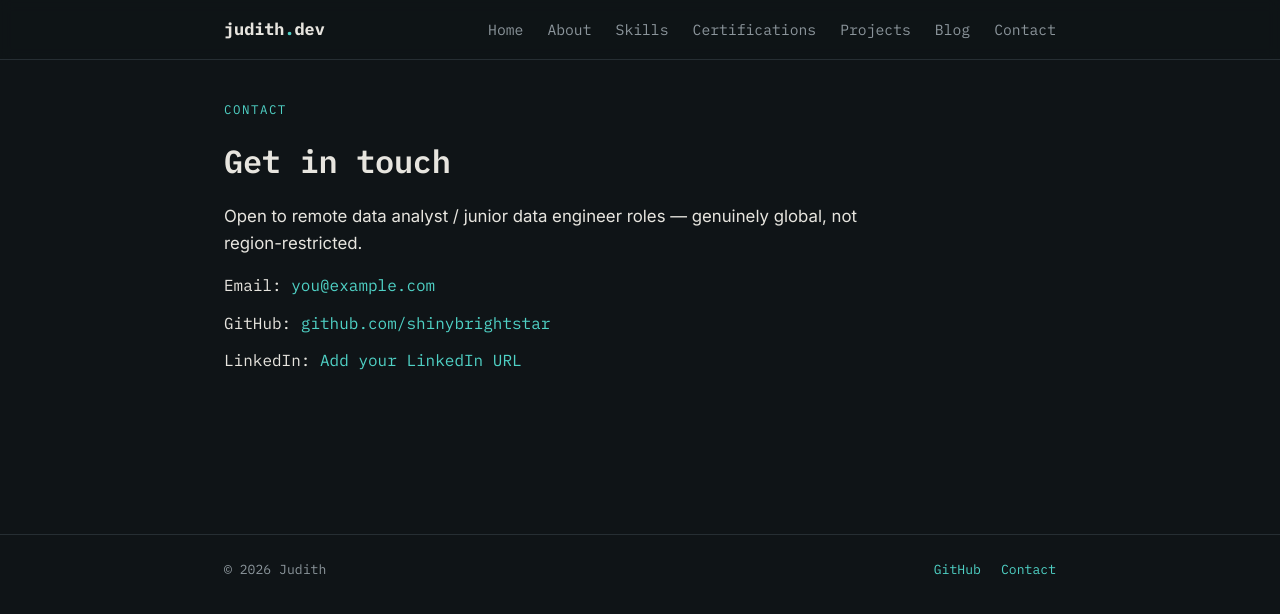
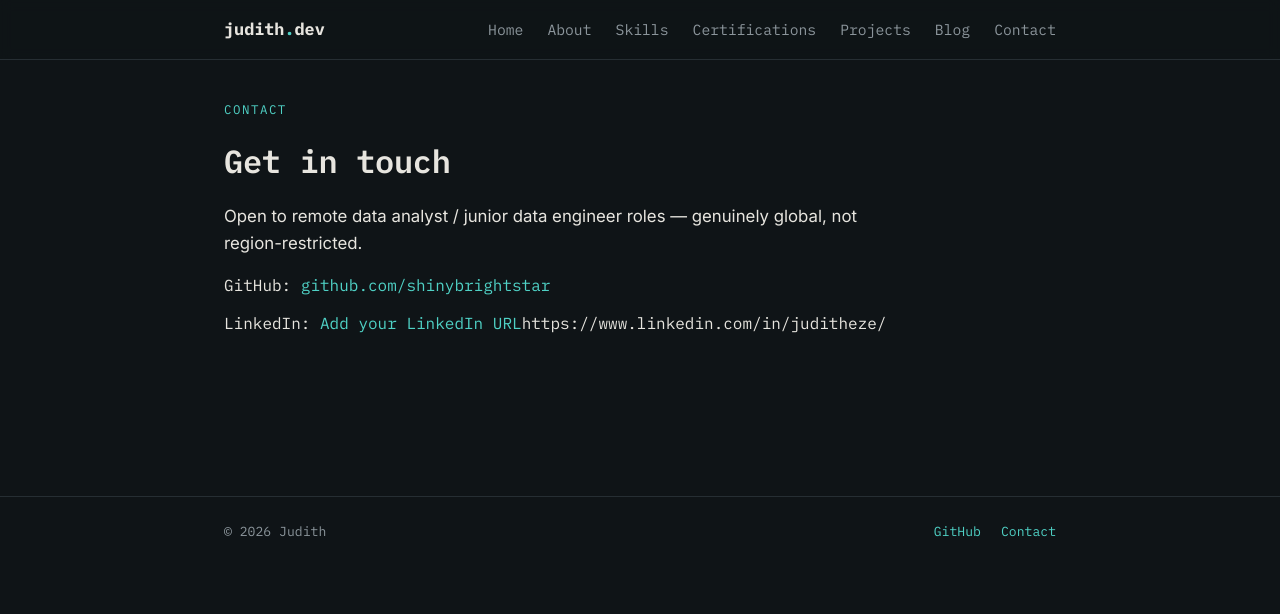
Before and after one commit to shinybrightstar/data-projects, a Jekyll site: the page built from docs/contact.md, in a window 1280 px wide. Shown: the top 614 px of the page. Built offline with Jekyll 4.4.1, drawn with Linux system fonts in a browser that asks for light colours.

Commit message:
Update contact information in contact.md
Updated LinkedIn URL and removed email address.

```diff
--- a/docs/contact.md
+++ b/docs/contact.md
@@ -6,7 +6,6 @@ title: Contact
 <p class="hero__lede">Open to remote data analyst / junior data engineer roles — genuinely global, not region-restricted.</p>
 
 <ul class="contact-list">
-  <li>Email: <a href="mailto:you@example.com">you@example.com</a></li>
   <li>GitHub: <a href="https://github.com/shinybrightstar" target="_blank" rel="noopener">github.com/shinybrightstar</a></li>
-  <li>LinkedIn: <a href="#" target="_blank" rel="noopener">Add your LinkedIn URL</a></li>
+  <li>LinkedIn: <a href="#" target="_blank" rel="noopener">Add your LinkedIn URL</a>https://www.linkedin.com/in/juditheze/</li>
 </ul>
```
